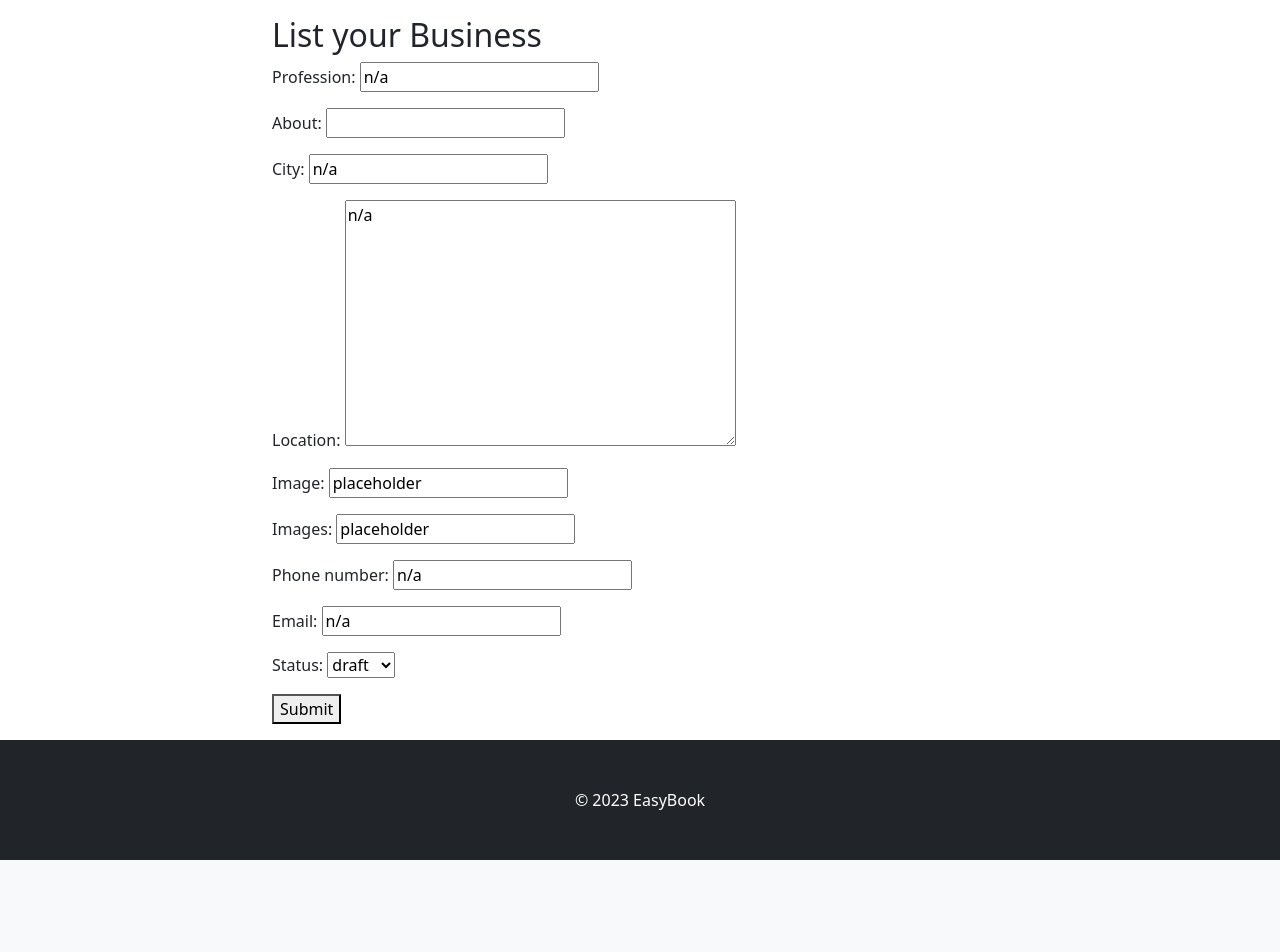
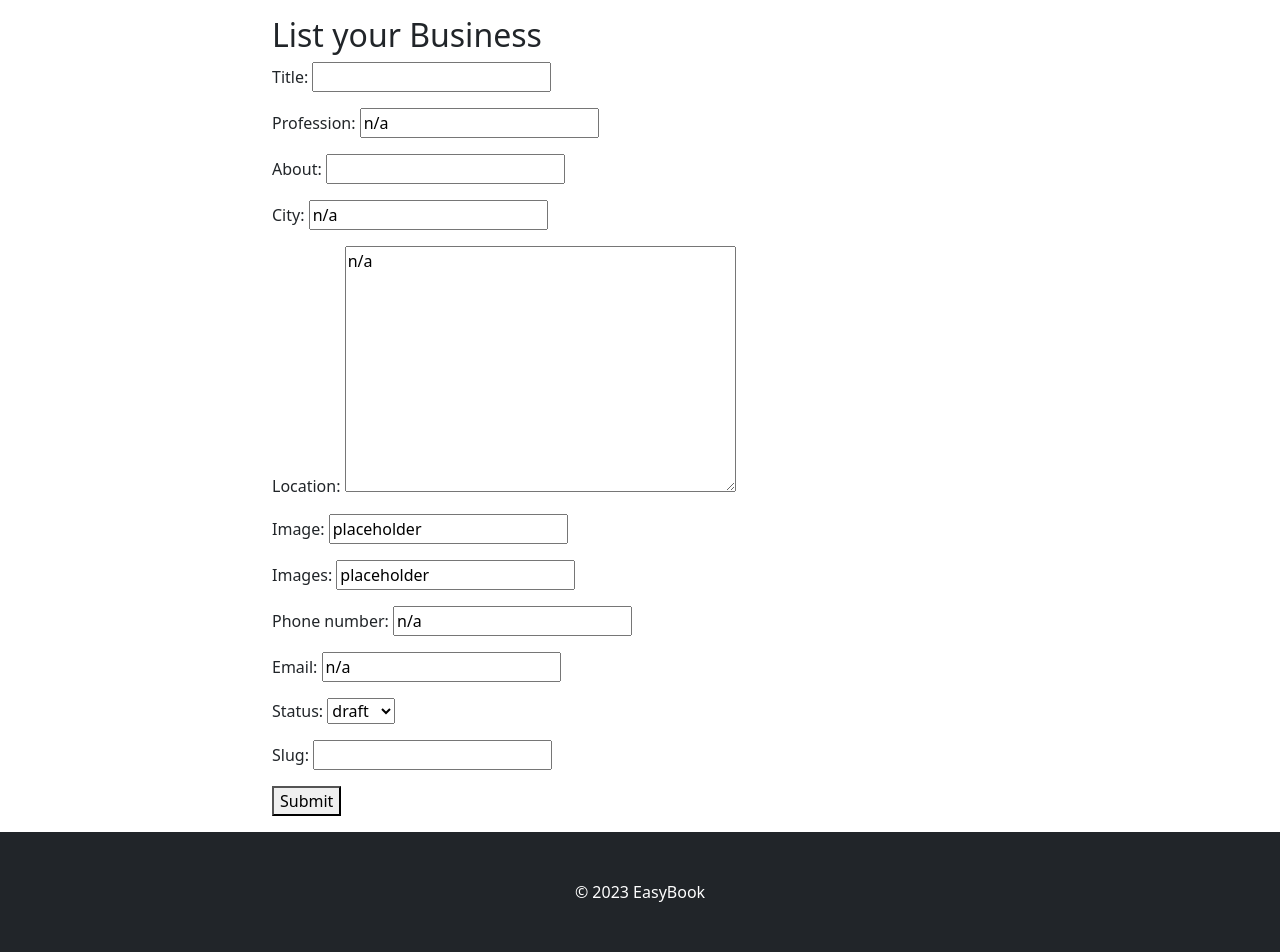
Before and after one commit to KeelanAnderson/pp4-easybook, a Django app: page /create/ in a window 1280 px wide. Shown: the part 56-1008 px from the top of the page. Before the commit the page ends 916 px from the top, so only its background shows below. Run offline with Django 3.2, Linux system fonts and the light colour scheme; the visitor is signed in with stand-in values (Sample User, id 1); some libraries are stand-ins or nearby versions.

Commit message:
add slug field to postform and js so that it prepopulated the slug in accordance with the title

```diff
--- a/booking/admin.py
+++ b/booking/admin.py
@@ -6,11 +6,11 @@ from django_summernote.admin import SummernoteModelAdmin
 @admin.register(Post)
 class PostAdmin(SummernoteModelAdmin):
 
-    search_fields = ['business_owner', 'content']
+    search_fields = ['title', 'content']
     list_filter = ('status', 'created_on')
-    prepopulated_fields = {'slug': ('business_owner',)}
+    prepopulated_fields = {'slug': ('title',)}
     summernote_fields = ('content')
 
 @admin.register(Service)
 class ServiceAdmin(admin.ModelAdmin):
-    list_display = ['service_name', 'business_owner', 'price']
+    list_display = ['service_name', 'title', 'price']
--- a/booking/forms.py
+++ b/booking/forms.py
@@ -1,9 +1,13 @@
 from django import forms
+from django.utils.text import slugify
 from django.forms import ModelForm
 from .models import Post
 
 
 class CreatePostForm(forms.ModelForm):
+
+    title = forms.CharField(max_length=255)
+    slug = forms.CharField(max_length=255, required=False)
 
     class Meta:
         model = Post
@@ -19,3 +23,10 @@ class CreatePostForm(forms.ModelForm):
             'email',
             'status',
         ]
+
+    def clean_title(self):
+        title = self.cleaned_data['title']
+        slug = slugify(title)
+        if Post.objects.filter(slug=slug).exists():
+            raise forms.ValidationError('A post with this title already exists.')
+        return slug
--- a/booking/models.py
+++ b/booking/models.py
@@ -10,7 +10,7 @@ STATUS = ((0, 'draft'), (1, 'public'))
 
 
 class Post(models.Model):
-    business_owner = models.CharField(max_length=80, unique=True)
+    title = models.CharField(max_length=80, unique=True)
     slug = models.SlugField(max_length=80, unique=True)
     profession = models.CharField(max_length=80, default='n/a')
     about = models.CharField(max_length=200, default='')
@@ -30,12 +30,12 @@ class Post(models.Model):
         ordering = ["-created_on"]
 
     def __str__(self):
-        return self.business_owner
+        return self.title
 
 
 class Service(models.Model):
     service_name = models.CharField(max_length=80)
-    business_owner = models.ForeignKey(Post, on_delete=models.CASCADE, related_name='services')
+    title = models.ForeignKey(Post, on_delete=models.CASCADE, related_name='services')
     price = models.DecimalField(max_digits=10, decimal_places=2)
 
     def __str__(self):
@@ -57,7 +57,7 @@ class Booking(models.Model):
 
     user = models.ForeignKey(User, on_delete=models.CASCADE)
     service = models.ForeignKey('Service', on_delete=models.CASCADE)
-    business_owner = models.ForeignKey('Post', on_delete=models.CASCADE)
+    title = models.ForeignKey('Post', on_delete=models.CASCADE)
     booking_time = models.CharField(
         max_length=2,
         choices=TIMESLOT_CHOICES,
@@ -69,4 +69,4 @@ class Booking(models.Model):
     created_on = models.DateTimeField(default=timezone.now)
 
     def __str__(self):
-        return f"{self.user.username}'s Appointment for {self.service} with {self.business_owner} on {self.booking_date} at {self.booking_time}"
+        return f"{self.user.username}'s Appointment for {self.service} with {self.title} on {self.booking_date} at {self.booking_time}"
--- a/booking/views.py
+++ b/booking/views.py
@@ -28,7 +28,7 @@ class PostDetail(View):
         queryset = Post.objects.filter(status=1)
         post = get_object_or_404(queryset, slug=slug)
 
-        service_queryset = Service.objects.filter(business_owner_id=post.id)
+        service_queryset = Service.objects.filter(title_id=post.id)
         services = service_queryset.all()
 
         return render(
@@ -55,7 +55,6 @@ class CreatePostView(LoginRequiredMixin, SuccessMessageMixin, CreateView):
         return super().form_valid(form)
 
 
-
 # class BusinessActionMixin:
 
 #     fields = ['title', 'slug', 'profession', 'about', 'display_services', 'city', 'location', 'featured_image', 'carousel_image', 'phone_number', 'email', 'status']
@@ -67,9 +66,6 @@ class CreatePostView(LoginRequiredMixin, SuccessMessageMixin, CreateView):
 #     def form_valid(self, form):
 #         messages.info(self.request, self.success_msg)
 #         return super().form_valid(form)
-
-
-
 
     # def form_valid(self, form):
     #     return super().form_valid(form)
--- a/templates/create_post.html
+++ b/templates/create_post.html
@@ -21,6 +21,21 @@
   </div>
 </div>
 
+{% endblock %}
 
+{% block extra_js %}
+<script>
 
+  const titleField = document.querySelector('#id_title');
+  const slugField = document.querySelector('#id_slug');
+
+  slugField.value = titleField.value.toLowerCase().replace(/\s+/g, '-');
+
+  // if title field is updated slug field is updated also
+
+  titleField.addEventListener('input', function() {
+    slugField.value = titleField.value.toLowerCase().replace(/\s+/g, '-');
+  });
+
+</script>
 {% endblock %}
--- a/templates/index.html
+++ b/templates/index.html
@@ -28,7 +28,7 @@
                                 <img class="card-img-top d-flex align-items-center img-fluid" src=" {{ post.featured_image.url }}">
                                 {% endif %}
                             </div>
-                            <h4 class="card-title">{{ post.business_owner }}</h4>
+                            <h4 class="card-title">{{ post.title }}</h4>
                             <p class="card-subtitle">{{ post.profession }}</p>
                             <p class="card-text">{{ post.content }}</p>
                             <p class="card-text"><span><i class="fa-thin fa-location-dot fa-bounce"></i></span> {{ post.city }}</p>
--- a/templates/post_detail.html
+++ b/templates/post_detail.html
@@ -7,7 +7,7 @@
     <div class="container">
         <div class="row gx-5">
             <div class="col-lg-8">
-                <h1>{{ post.business_owner }}</h1>
+                <h1>{{ post.title }}</h1>
                 <div id="carouselExampleControls" class="carousel slide mb-3" data-ride="carousel">
                     <div class="carousel-inner">
                         <div class="carousel-item active">
```
Also changed, not shown: booking/migrations/0001_initial.py, booking/migrations/0002_auto_20230327_0354.py (deleted), booking/migrations/0003_auto_20230328_2118.py (deleted), booking/migrations/0004_auto_20230404_0538.py (deleted), booking/migrations/0005_rename_title_post_business_owner.py (deleted), booking/migrations/0006_booking.py (deleted).
